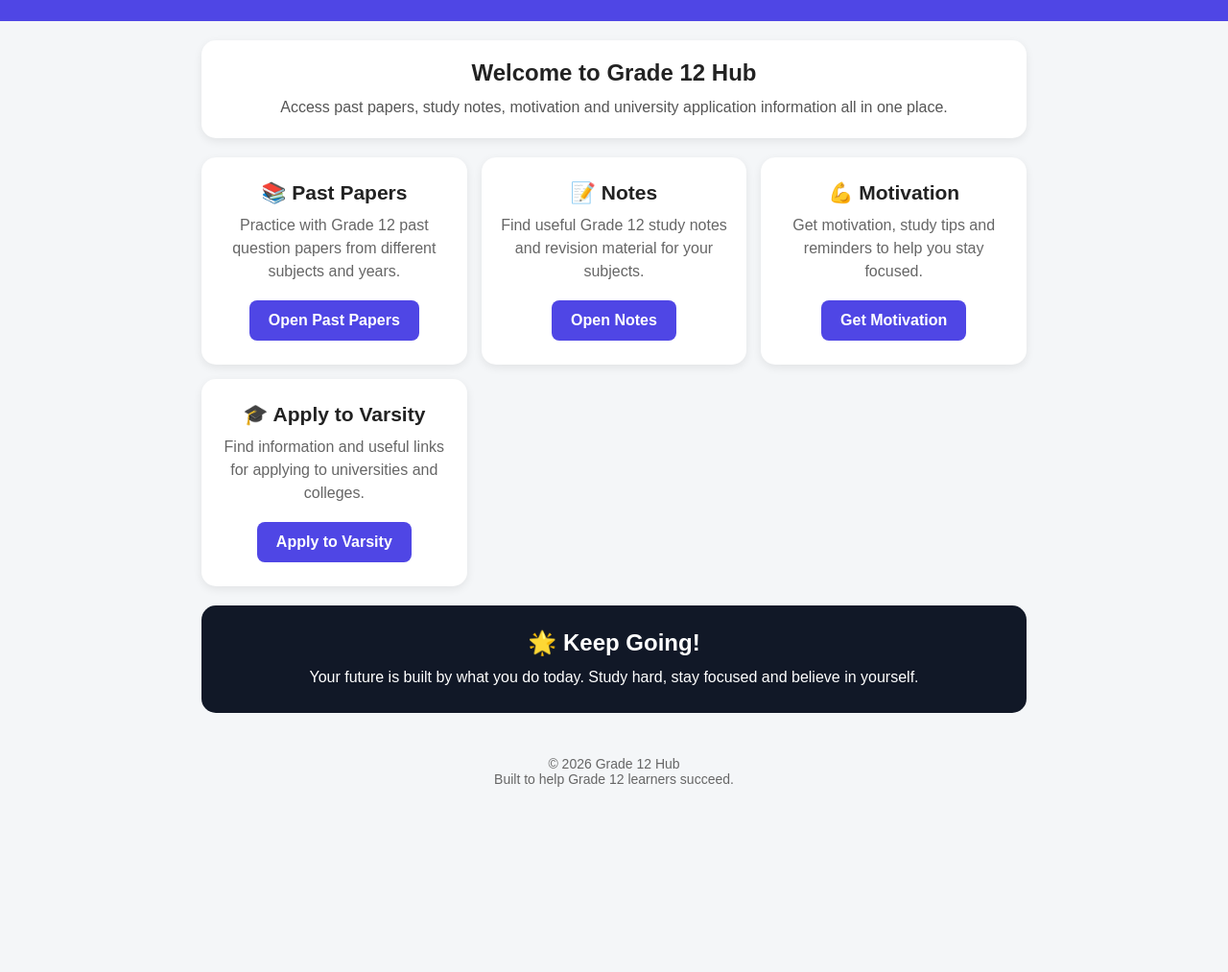
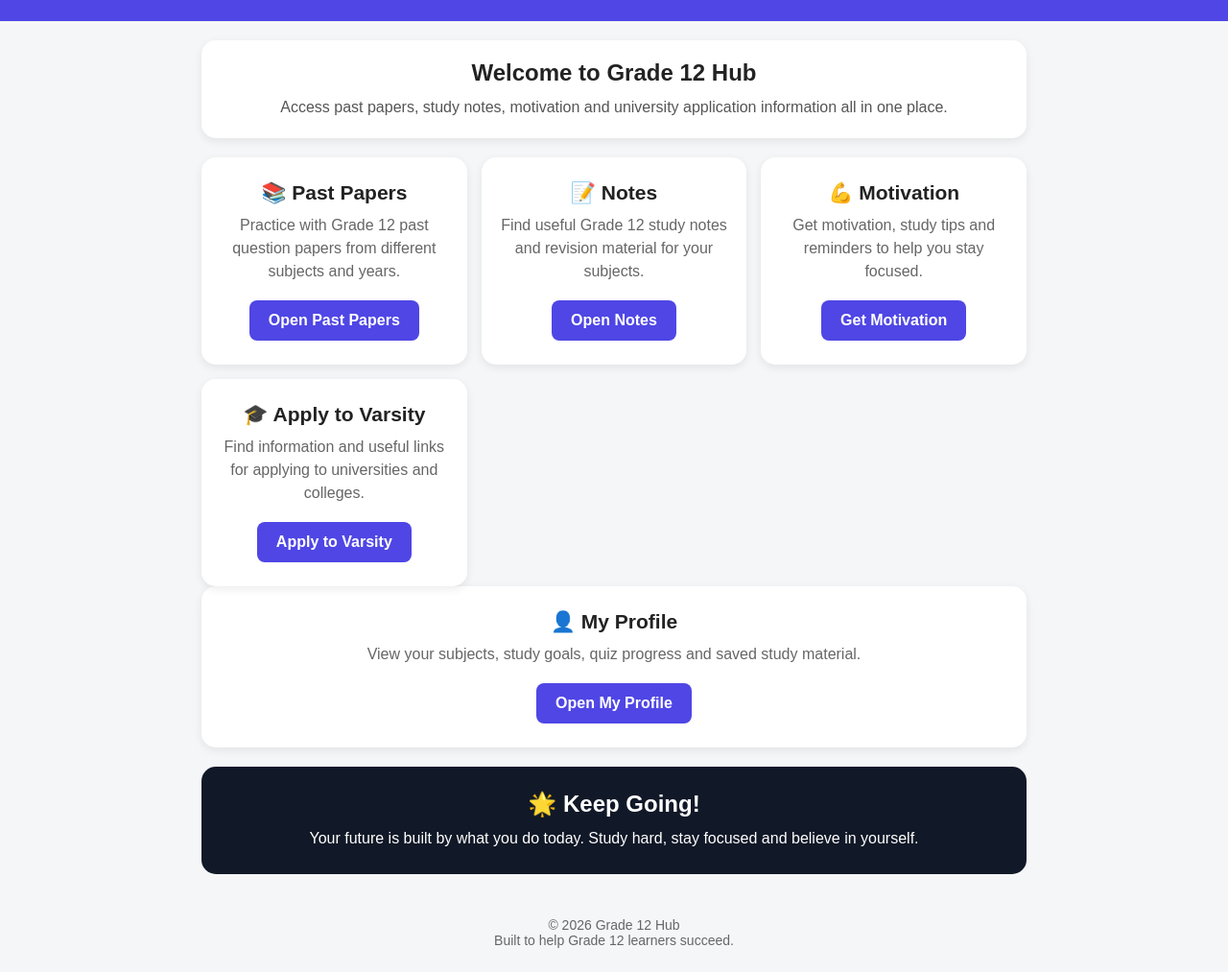
Before and after one commit to asanelen18-glitch/grade12-app, a plain HTML site: page index.html in a window 1280 px wide. Shown: the part 89-1102 px from the top of the page at 96% size. Before the commit the page ends 934 px from the top, so only its background shows below. Drawn offline with Linux system fonts and the light colour scheme.

Commit message:
Update index.html

```diff
--- a/index.html
+++ b/index.html
@@ -218,6 +218,21 @@
         </div>
 
     </div>
+    <!-- USER PROFILE -->
+<div class="card">
+
+    <h3>👤 My Profile</h3>
+
+    <p>
+        View your subjects, study goals, quiz progress
+        and saved study material.
+    </p>
+
+    <a href="profile.html" class="button">
+        Open My Profile
+    </a>
+
+</div>
 
 
     <!-- MOTIVATION SECTION -->
```
